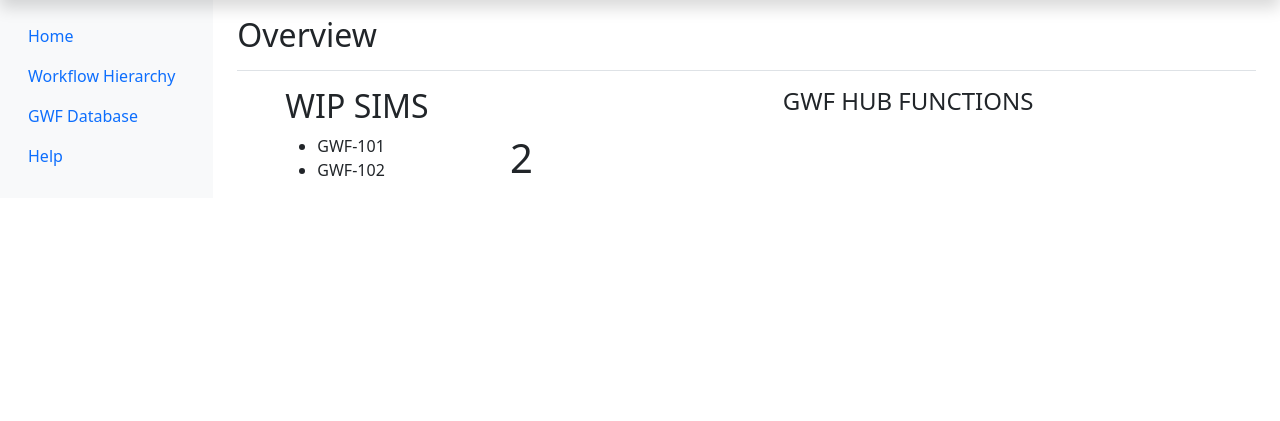
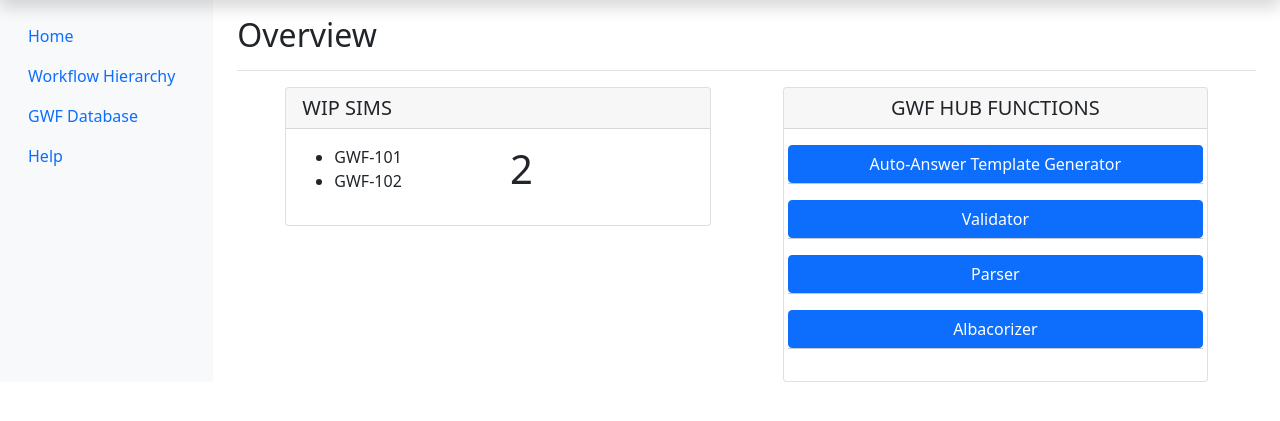
Before and after one commit to MarcoOrtiz90/gwf_hub_repo, a Django app: page / in a window 1280 px wide. Shown: the part 40-461 px from the top of the page. Run offline with Django 3.2, Linux system fonts and the light colour scheme.

Commit message:
did changes to base and overview.html files

```diff
--- a/gwf_hub/templates/base.html
+++ b/gwf_hub/templates/base.html
@@ -7,6 +7,7 @@
     <link rel="stylesheet" href="https://cdn.jsdelivr.net/npm/bootstrap@5.1.3/dist/css/bootstrap.min.css" integrity="sha384-1BmE4kWBq78iYhFldvKuhfTAU6auU8tT94WrHftjDbrCEXSU1oBoqyl2QvZ6jIW3" crossorigin="anonymous">
     <title>Document</title>
 </head>
+
 <body>
     <header class="navbar navbar-dark sticky-top bg-dark flex-md-nowrap p-0 shadow">
         <a class="navbar-brand col-md-3 col-lg-2 me-0 px-3" href="#">GWF Workspace</a>
@@ -52,7 +53,7 @@
             </div>
           </nav>
 
-          <main class="col-md-9 ms-sm-auto col-lg-10 px-md-4">
+          <main class="col-md-9 ms-sm-auto col-lg-10 px-md-4 main">
             <div class="d-flex justify-content-between flex-wrap flex-md-nowrap align-items-center pt-3 pb-2 mb-3 border-bottom">
               <h1 class="h2">Overview</h1>
             </div>
--- a/gwf_hub/templates/overview.html
+++ b/gwf_hub/templates/overview.html
@@ -2,11 +2,9 @@
 	<div class="row">
 		<div class="col-md-6">
             <div class="container-fluid" id='wip-sims'>
-                <div class="row">
-                    <div class="col-md-12">
-                        <h2>WIP SIMS</h2>
-                    </div>
-                </div>
+                <div class="card">
+                    <h5 class="card-header">WIP SIMS</h5>
+                    <div class="card-body">
                         <div class="row">
                             <div class="col-md-6">
                                 <ul>
@@ -20,14 +18,26 @@
                         </div>
                     </div>
                 </div>
+            </div>
+		</div>
 		<div class="col-md-6">
             <div class="container-fluid">
                 <div class="row">
                     <div class="col-md-12">
-                        <h4>GWF HUB FUNCTIONS</h4>
+                        <div class="card">
+                            <h5 class="card-header" style="text-align: center;">GWF HUB FUNCTIONS</h5>
+                            <div class="card-body">
+                                <div class="row">
+                                    <a class="btn btn-block btn-primary">Auto-Answer Template Generator</a> <hr>
+                                    <a class="btn btn-block btn-primary">Validator</a> <hr>
+                                    <a class="btn btn-block btn-primary">Parser</a> <hr>
+                                    <a class="btn btn-block btn-primary">Albacorizer</a> <hr>
                                 </div>
                             </div>
                         </div>
                     </div>
                 </div>
             </div>
+		</div>
+	</div>
+</div>
```
Lines whose indentation alone changed are shown as unchanged.
